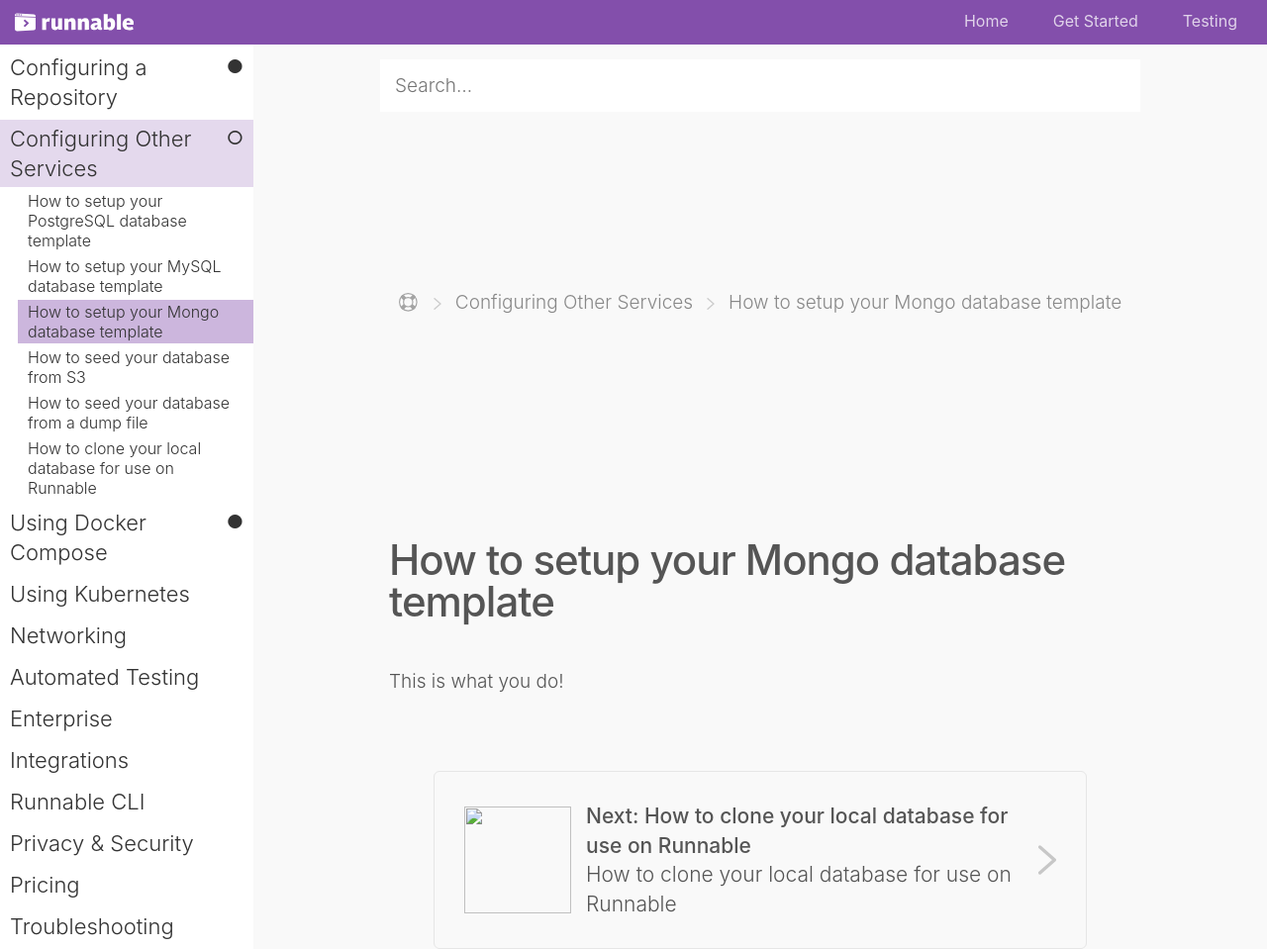
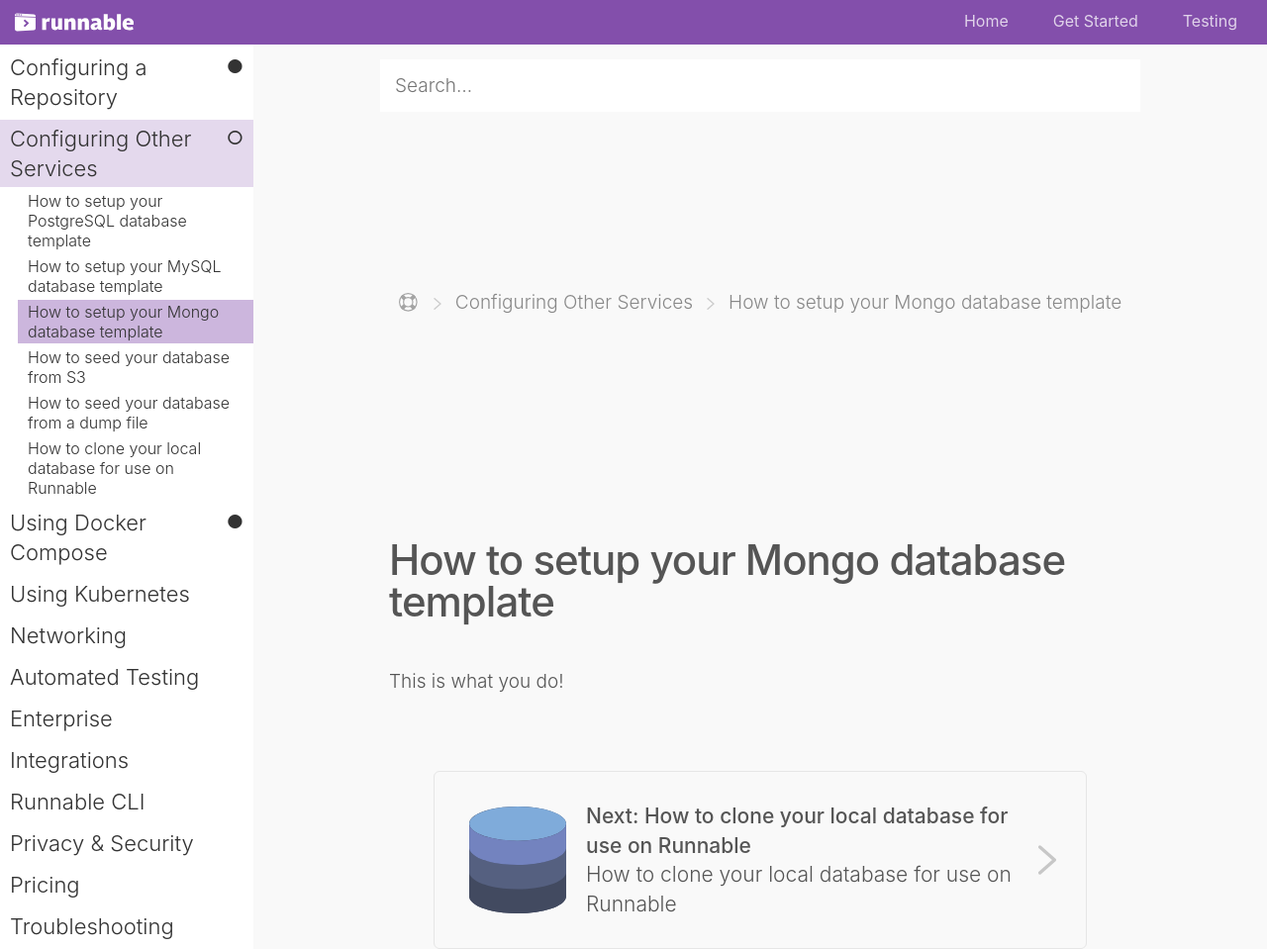
Before and after one commit to Runnable/docs, a Jekyll site: the page built from services/_posts/2016-12-12-how-to-setup-your-mongo-database-template.md, in a window 1280 px wide. Shown: the whole page at 99% size. Built offline with Jekyll 4.4.1, drawn with Linux system fonts in a browser that asks for light colours; comment, search, counter and statistics services are not loaded.

Commit message:
Fix next.html layout.

```diff
--- a/_includes/next.html
+++ b/_includes/next.html
@@ -1,5 +1,5 @@
 <a class="grid-block well well-anchor" href="{{ site.baseurl }}{{ next_page.[0].url }}">
-  <img class="grid-block shrink img" src="{{ site.baseurl }}/images/{{ next_page.[0].category }}.svg" height="108" width="108">
+  <img class="grid-block shrink img" src="{{ site.baseurl }}/images/icons/{{ next_page.[0].category }}.svg" height="108" width="108">
   <div class="grid-block vertical">
     <p class="p">
       <strong class="strong">Next: {{ next_page.[0].title }}</strong>
```
